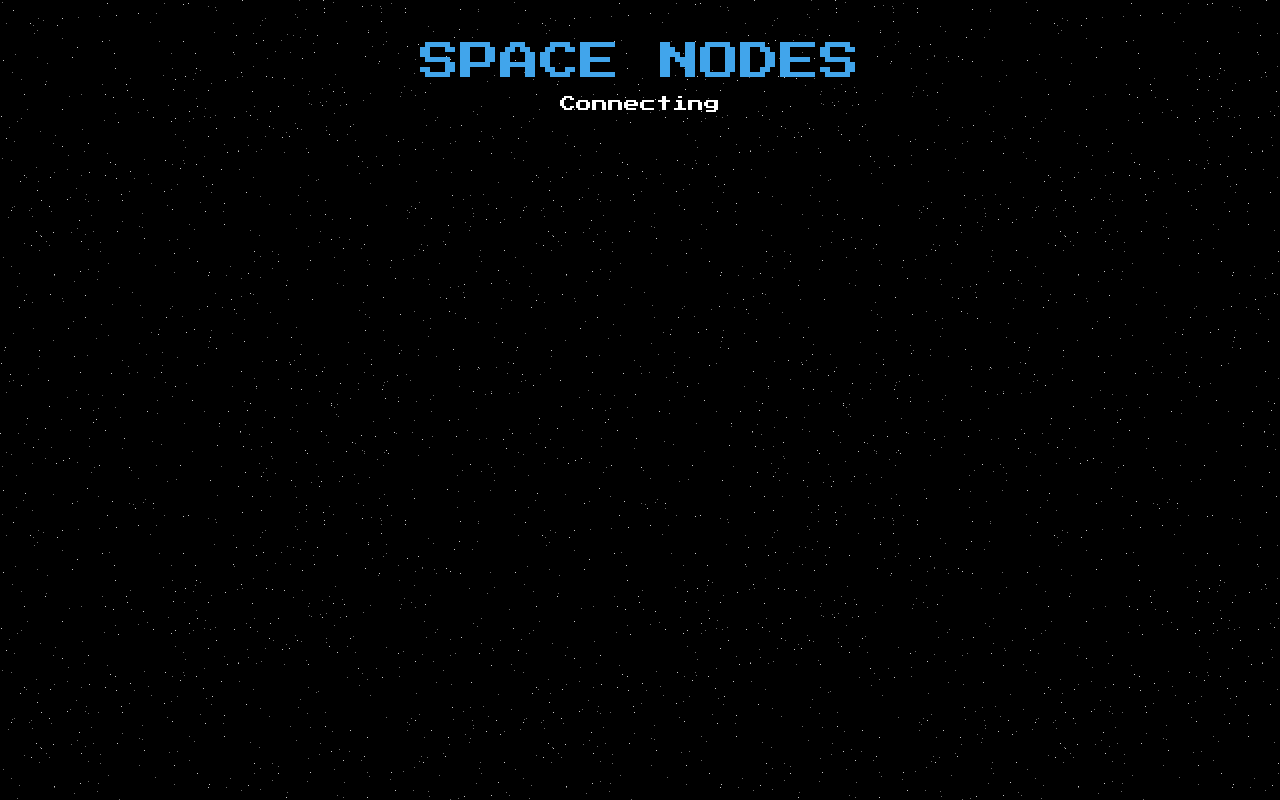
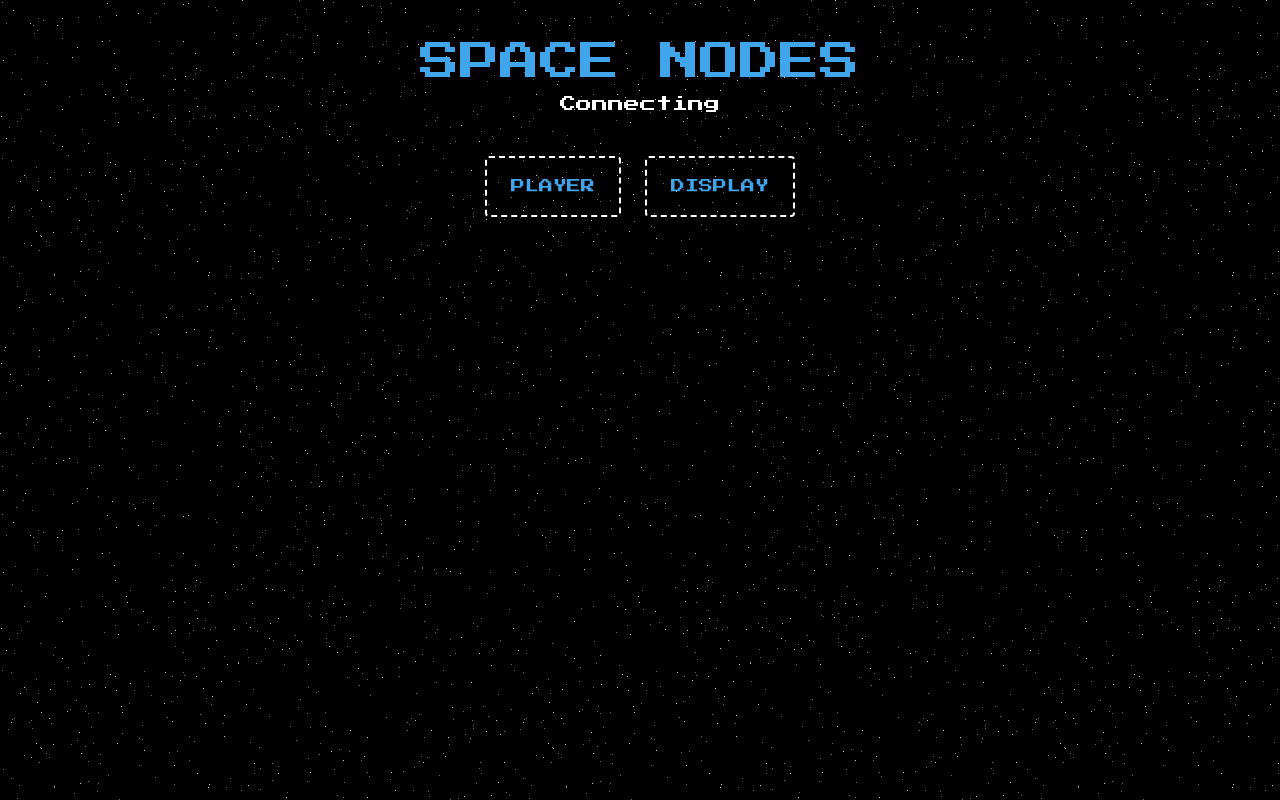
Before and after one commit to Emroni/space-nodes, a Next.js app: page / in a window 1280 px wide. Built offline with nearby package versions, Linux system fonts and the light colour scheme; no server answers.

Commit message:
Add Display and Player pages

```diff
--- a/src/pages/index.tsx
+++ b/src/pages/index.tsx
@@ -1,17 +1,11 @@
 import { useSocket } from '@/contexts/Socket/Socket';
-import { Typography } from '@mui/material';
+import { Box, Button, Typography } from '@mui/material';
 import Head from 'next/head';
-import { useEffect } from 'react';
+import NextLink from 'next/link';
 
 export default function Home() {
 
     const socket = useSocket();
-
-    useEffect(() => {
-        socket.on('disconnect', () => {
-            console.log('Disconnected');
-        });
-    });
 
     return <>
         <Head>
@@ -25,6 +19,14 @@ export default function Home() {
                 Connecting
             </Typography>
         )}
+        <Box display="flex" gap={3} justifyContent="center" marginTop={5}>
+            <Button href="/player" LinkComponent={NextLink}>
+                Player
+            </Button>
+            <Button href="/display" LinkComponent={NextLink}>
+                Display
+            </Button>
+        </Box>
     </>;
 
 }
--- a/src/theme.ts
+++ b/src/theme.ts
@@ -2,6 +2,19 @@ import '@fontsource/press-start-2p';
 import { createTheme } from '@mui/material';
 
 export default createTheme({
+    components: {
+        MuiButton: {
+            styleOverrides: {
+                root: {
+                    border: '2px dashed #FFFFFF',
+                    padding: '16px 24px',
+                    '&:hover': {
+                        backgroundColor: 'rgba(255, 255, 255, 0.2)',
+                    },
+                },
+            },
+        },
+    },
     palette: {
         mode: 'dark',
         primary: {
```
Also changed, not shown: src/pages/display.tsx (added, +9 -0 lines), src/pages/player.tsx (added, +9 -0 lines).
